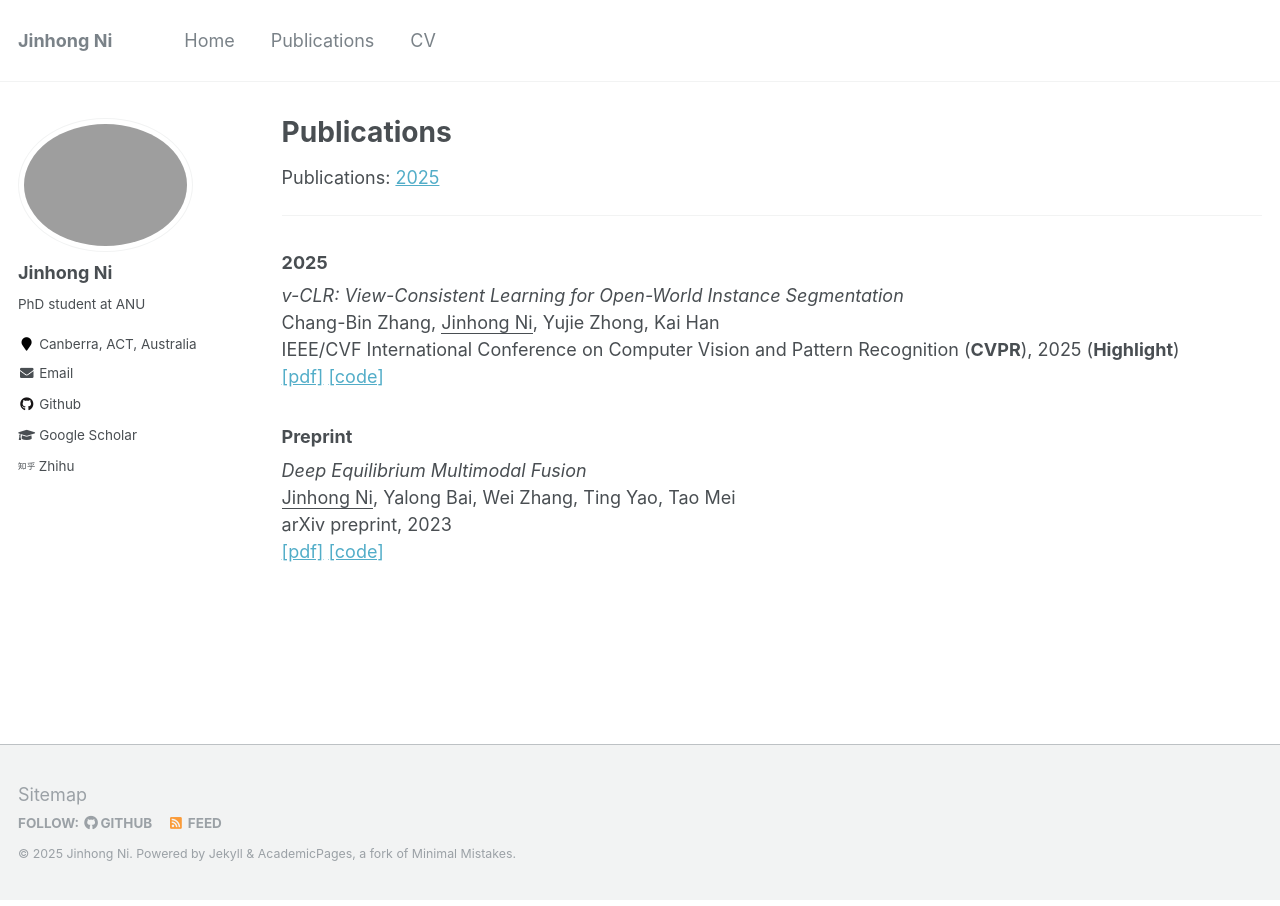
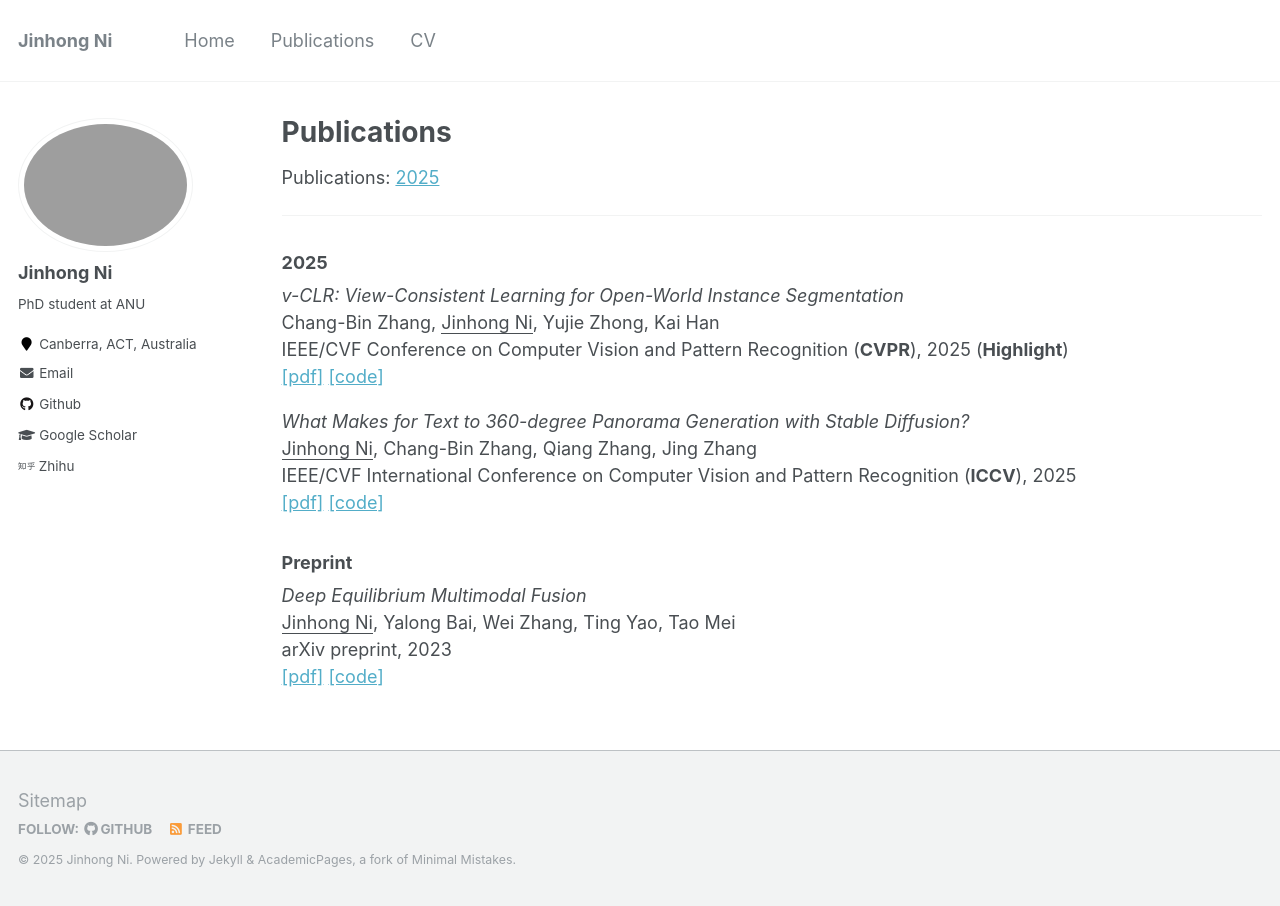
Before and after one commit to jinhong-ni/jinhong-ni.github.io, a Jekyll site: the page built from _pages/publications.md, in a window 1280 px wide. Built offline with Jekyll 4.4.1, drawn with Linux system fonts in a browser that asks for light colours.

Commit message:
update pub

```diff
--- /dev/null
+++ b/_publications/2025-unipano.md
@@ -0,0 +1,14 @@
+---
+title: "What Makes for Text to 360-degree Panorama Generation with Stable Diffusion?"
+collection: publications
+permalink: #/publication/deq_fusion
+date: 2025-10-01
+venue: 'IEEE/CVF International Conference on Computer Vision and Pattern Recognition (<b>ICCV</b>)'
+paperurl: 'https://arxiv.org/abs/2505.22129'
+code: 'https://github.com/jinhong-ni/UniPano'
+author: '<u>Jinhong Ni</u>, Chang-Bin Zhang, Qiang Zhang, Jing Zhang'
+citation:
+pub_year: '2025'
+bib:
+award:
+---
```
Also changed, not shown: _pages/about.md (+12 -0 lines), _publications/2025-vclr.md (+1 -1 lines).
